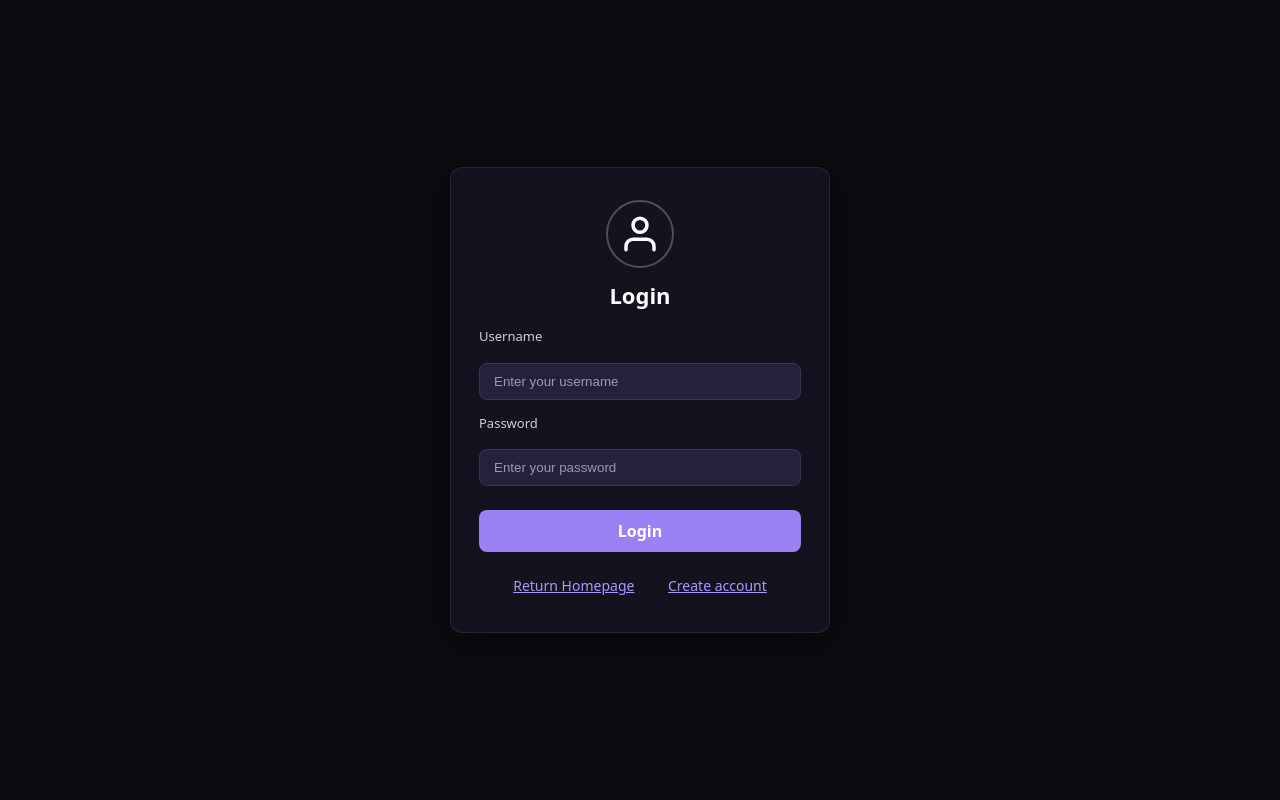
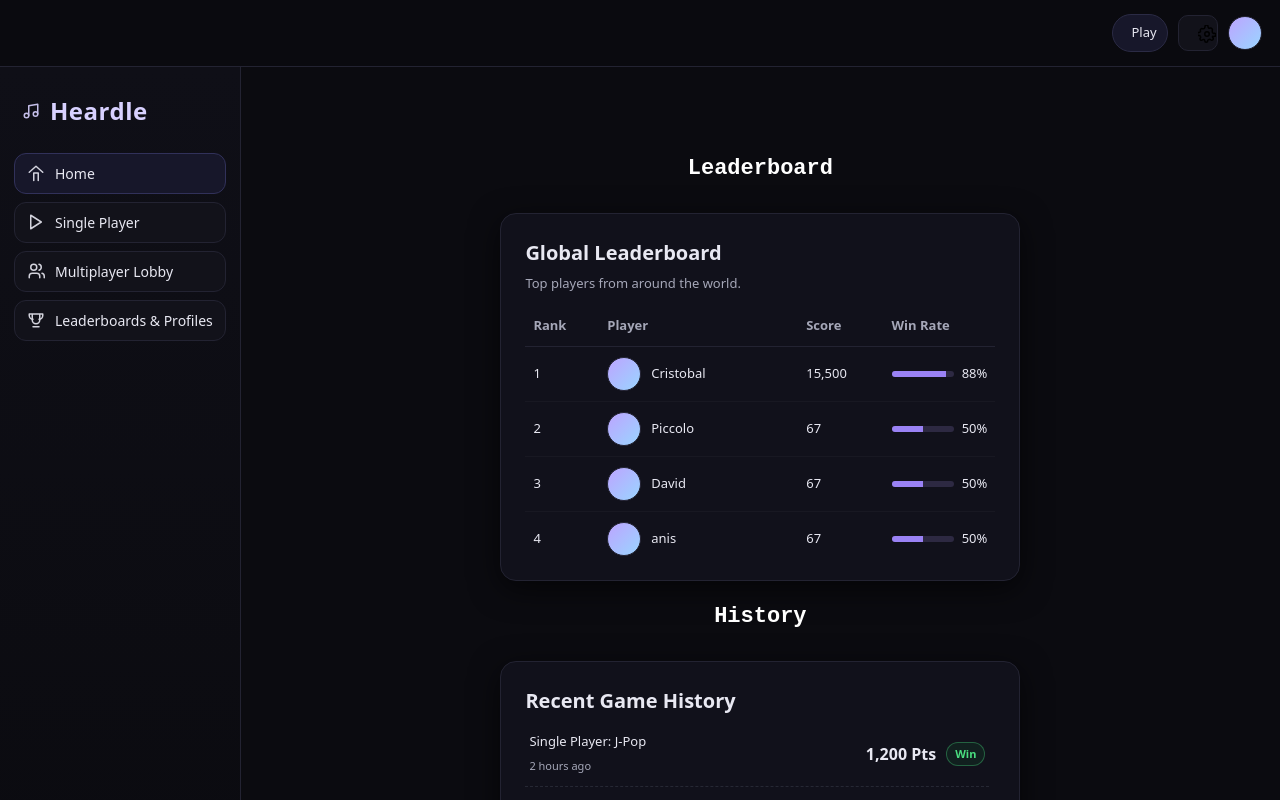
Before and after one commit to mando34/Heardle, a React (Vite) app: page / in a window 1280 px wide. Shown: the top 800 px of the page. Built offline with nearby package versions, Linux system fonts and the light colour scheme.

Commit message:
added leaderboard and history. maybe side bar is a little weird. also i made constant the info like player. might need to change this for final realease.

```diff
--- a/src/App.jsx
+++ b/src/App.jsx
@@ -3,6 +3,7 @@ import { useState } from 'react'
 import HomePage from './pages/homepage';
 import LoginPage from './pages/loginPage';
 import CreateAcc from './pages/createAccPage';
+import Leaderboard from './pages/leaderboardPage';
 import "./css/global.css";
 
 function App() {
@@ -11,7 +12,7 @@ function App() {
   return (
     <>
 
-      <LoginPage />
+      <Leaderboard />
     </>
   )
 }
--- /dev/null
+++ b/src/css/leaderboard.css
@@ -0,0 +1,200 @@
+/*bar are push foward to see*/
+.sidebar {
+  position: relative;
+  z-index: 9999;
+}
+
+.topbar {
+  width: 100vw;
+  position: sticky;
+  top: 0;
+  z-index: 9999;
+}
+
+/* layout */
+
+.appLayout {
+  display: flex;
+  min-height: 100vh;
+  background: var(--bg);
+  color: var(--text);
+}
+
+/* detach cards from side bar and top bar to be center */
+
+.detachMain {
+  flex: 1;
+  display: flex;
+  justify-content: center;
+  align-items: flex-start;
+  padding: 90px 0 40px;
+}
+
+/* Wrap */
+.wrap {
+  display: flex;
+  flex-direction: column;
+  gap: 24px;
+  width: min(520px, 90vw);
+}
+
+/* =========================
+   CARD
+   ========================= */
+
+.card {
+  background: #11111b;
+  border: 1px solid var(--border);
+  border-radius: 16px;
+  padding: 24px;
+  box-shadow: 0 8px 30px rgba(0,0,0,0.6);
+}
+
+/* title */
+
+.pageTitle {
+  margin: 0 0 8px;
+  text-align: center;
+  font-family: "JetBrains Mono", monospace;
+  font-size: 22px;
+  color: #fff;
+}
+
+.cardTitle {
+  margin: 0;
+  font-size: 20px;
+  font-weight: bold;
+}
+
+.cardSubtitle {
+  margin-top: 6px;
+  font-size: 13px;
+  color: var(--muted);
+}
+
+/* leaderbaord table*/
+/* leaderbaord Scrollable*/
+.leaderboardTableWrap {
+  margin-top: 12px;
+  max-height: 250px;
+  overflow-y: auto;
+}
+ /*info for table*/
+.leaderboardTable {
+  width: 100%;
+  border-collapse: collapse;
+  font-size: 13px;
+}
+
+.leaderboardTable thead th {
+  text-align: left;
+  padding: 10px 8px;
+  font-weight: 600;
+  color: var(--muted);
+  border-bottom: 1px solid var(--border);
+}
+
+.leaderboardTable tbody td {
+  padding: 10px 8px;
+  border-bottom: 1px solid rgba(255, 255, 255, 0.03);
+}
+
+
+.leaderboardTable tbody tr:hover {
+  background: rgba(255,255,255,0.02);
+}
+
+.playerCell {
+  display: flex;
+  align-items: center;
+  gap: 10px;
+}
+
+/*profile icon */
+.avatar {
+  width: 28px;
+  height: 28px;
+  border-radius: 50%;
+  background: linear-gradient(135deg, #B197FC, #7C3AED);
+}
+
+.winrateCell {
+  display: flex;
+  align-items: center;
+  gap: 8px;
+}
+
+/*progess */
+.progress {
+  flex: 1;
+  height: 6px;
+  border-radius: 999px;
+  background: #2D2942;
+  overflow: hidden;
+}
+
+.progressFill {
+  height: 100%;
+  background: #9A82F5;
+}
+
+/* History */
+.historyList {
+  list-style: none;
+  margin: 0;
+  padding: 6px 6px 0 0;
+  display: flex;
+  flex-direction: column;
+  gap: 10px;
+  max-height: 200px;
+  overflow-y: auto;
+}
+
+.historyRow {
+  display: flex;
+  justify-content: space-between;
+  align-items: center;
+  padding: 10px 4px;
+  border-bottom: 1px dashed rgba(148, 163, 184, 0.16);
+}
+
+.historyTitle {
+  margin: 0;
+  font-size: 13px;
+}
+
+.historyTime {
+  font-size: 11px;
+  color: var(--muted);
+}
+/*algins pts and win/lose*/
+.historyMeta {
+  display: flex;
+  align-items: center;
+  gap: 10px;
+}
+
+.historyScore {
+  font-weight: 600;
+}
+
+.historyPill {
+  padding: 3px 8px;
+  border-radius: 999px;
+  font-size: 11px;
+  font-weight: 600;
+}
+
+
+.historyPillWin {
+  color: #4ade80;
+  background: rgba(22, 163, 74, 0.1);
+  border: 1px solid rgba(74, 222, 128, 0.35);
+}
+
+
+.historyPillLoss {
+  color: #fb7185;
+  background: rgba(127, 29, 29, 0.16);
+  border: 1px solid rgba(248, 113, 113, 0.35);
+}
--- /dev/null
+++ b/src/pages/leaderboardPage.jsx
@@ -0,0 +1,137 @@
+import Sidebar from "../components/sidebar";
+import Topbar from "../components/topbar";
+import "../css/leaderboard.css";
+
+/* PLayer info*/
+export default function LeaderboardPage() {
+  const players = [
+    { rank: 1, name: "Cristobal",    score: 15500, winRate: 0.88, avatarClass: "avatar-1" },
+    { rank: 2, name: "Piccolo",      score: 67,    winRate: 0.5,  avatarClass: "avatar-1" },
+    { rank: 3, name: "David",        score: 67,    winRate: 0.5,  avatarClass: "avatar-1" },
+    { rank: 4, name: "anis",         score: 67,    winRate: 0.5,  avatarClass: "avatar-1" },
+    { rank: 5, name: "salad finger", score: 67,    winRate: 0.5,  avatarClass: "avatar-1" },
+  ];
+/* history info*/
+
+  const history = [
+    { mode: "Single Player", title: "J-Pop", score: 1200, result: "Win",  time: "2 hours ago" },
+    { mode: "Single Player", title: "Indie", score: 1500, result: "Win",  time: "2 days ago" },
+    { mode: "Single Player", title: "Rap",   score: 800,  result: "Loss", time: "1 week ago" },
+  ];
+/* win logic*/
+
+  const getPillClass = (result) =>
+    result === "Win"
+      ? "historyPill historyPillWin"
+      : "historyPill historyPillLoss";
+
+  /* ui */
+  const PlayerRow = ({ p }) => (
+    <tr>
+      <td>{p.rank}</td>
+
+      <td>
+        <div className="playerCell">
+          <div className={`avatar ${p.avatarClass}`} aria-hidden />
+          <span>{p.name}</span>
+        </div>
+      </td>
+
+      <td>{p.score.toLocaleString()}</td>
+
+      <td>
+        <div className="winrateCell">
+          <div className="progress">
+            <div
+              className="progressFill"
+              style={{ width: `${p.winRate * 100}%` }}
+            />
+          </div>
+          <span>{Math.round(p.winRate * 100)}%</span>
+        </div>
+      </td>
+    </tr>
+  );
+
+  const HistoryRow = ({ h }) => (
+    <li className="historyRow">
+      <div className="historyMain">
+        <p className="historyTitle">
+          {h.mode}: {h.title}
+        </p>
+        <span className="historyTime">{h.time}</span>
+      </div>
+
+      <div className="historyMeta">
+        <span className="historyScore">{h.score.toLocaleString()} Pts</span>
+        <span className={getPillClass(h.result)}>{h.result}</span>
+      </div>
+    </li>
+  );
+
+  return (
+    <>
+      <Topbar />
+      <div className="appLayout">
+        <Sidebar />
+
+
+          <main className="detachMain">
+
+              <section className="wrap">
+
+                {/* leaderboard title */}
+                <h1 className="pageTitle">Leaderboard</h1>
+
+                {/* leaderboard cardd */}
+                <section className="card">
+                  <header className="leaderboardHeader">
+                    <div>
+                      <h2 className="cardTitle">Global Leaderboard</h2>
+                      <p className="cardSubtitle">Top players from around the world.</p>
+                    </div>
+                  </header>
+
+                  <div className="leaderboardTableWrap">
+                    <table className="leaderboardTable">
+                      <thead>
+                        <tr>
+                          <th>Rank</th>
+                          <th>Player</th>
+                          <th>Score</th>
+                          <th>Win Rate</th>
+                        </tr>
+                      </thead>
+
+                      <tbody>
+                        {players.map((p) => (
+                          <PlayerRow key={p.rank} p={p} />
+                        ))}
+                      </tbody>
+                    </table>
+                  </div>
+                </section>
+
+                {/* history title */}
+                <h1 className="pageTitle">History</h1>
+
+                {/* history card */}
+                <section className="card">
+                  <header className="cardHeader">
+                    <h3 className="cardTitle">Recent Game History</h3>
+                  </header>
+
+                  <ul className="historyList">
+                    {history.map((h, i) => (
+                      <HistoryRow key={i} h={h} />
+                    ))}
+                  </ul>
+                </section>
+
+              </section>
+            </main>
+
+      </div>
+    </>
+  );
+}
```
